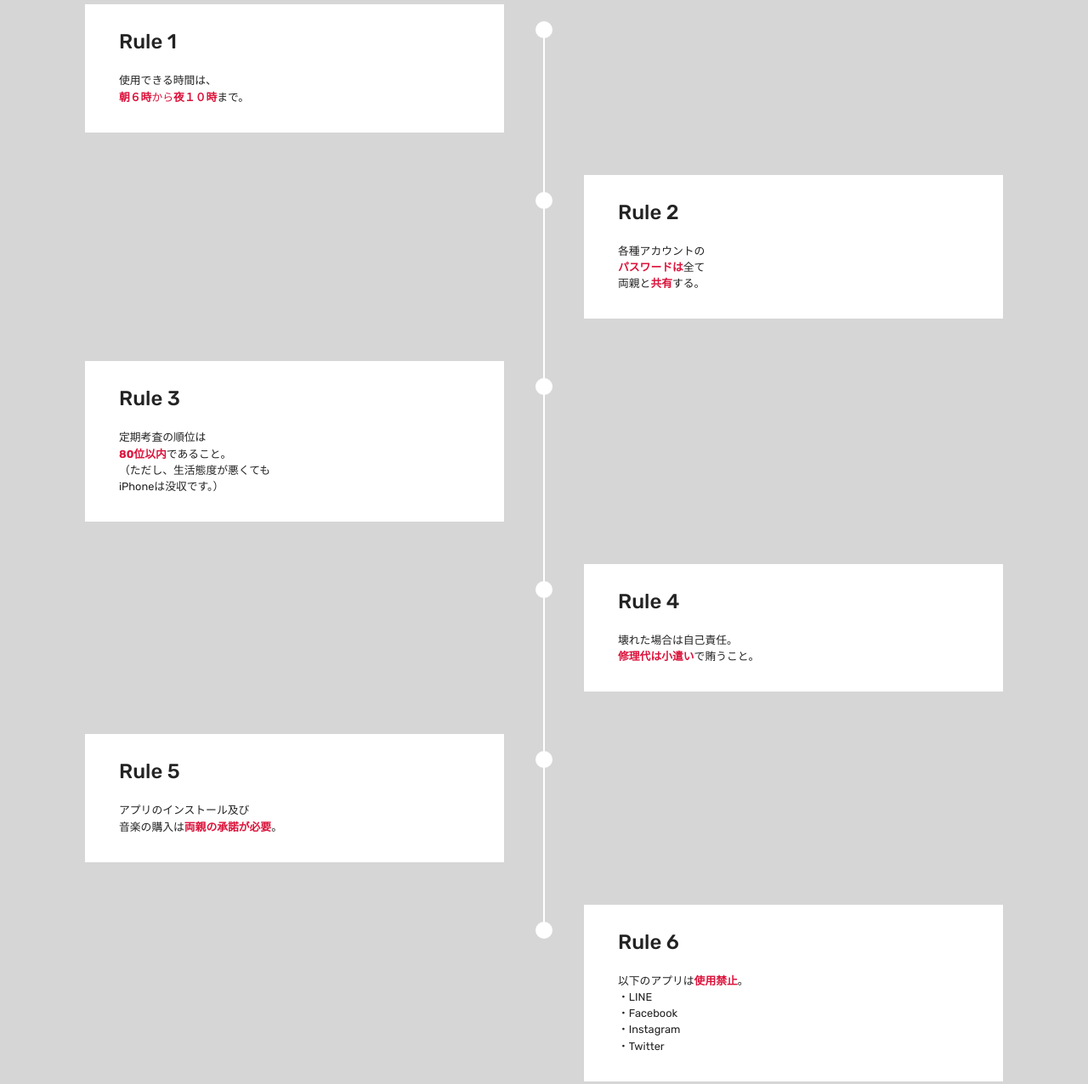
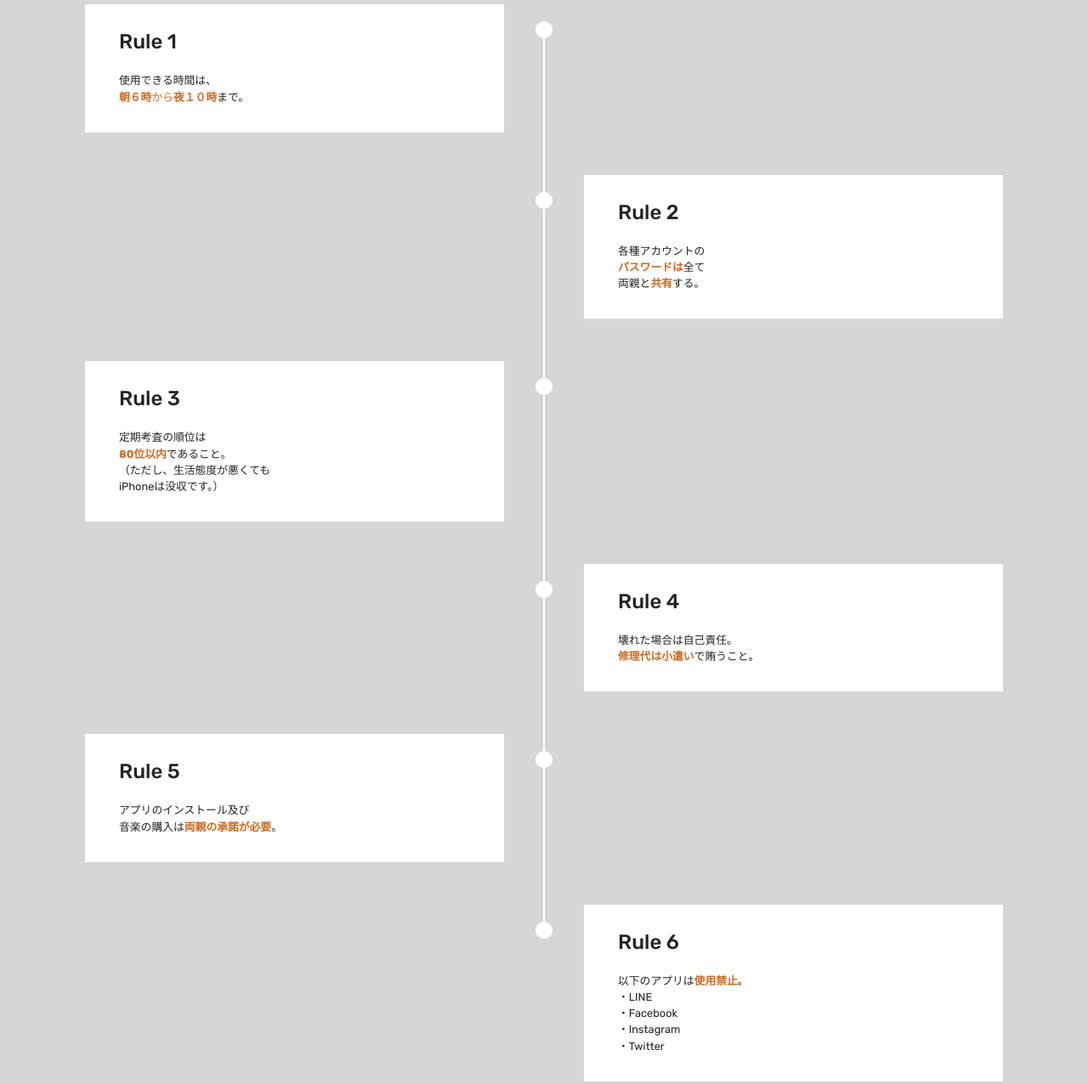
Before and after one commit to MondoGrosso/smartphone-rules, a plain HTML site: page index.html in a window 1280 px wide. Shown: the part 1911-3187 px from the top of the page at 85% size. Drawn offline with Linux system fonts and the light colour scheme; files whose address does not match are found by name.

Commit message:
201804302001-update

```diff
--- a/index.html
+++ b/index.html
@@ -95,7 +95,7 @@
             <div class="col-xs-12 col-md-6 align-right">
                 <div class="timeline-text-content">
                     <h4 class="mbr-timeline-title pb-3 mbr-fonts-style display-5">Rule 1</h4>
-                    <p class="mbr-timeline-text mbr-fonts-style display-7">使用できる時間は、<br><font color="#dc143c"><b>朝６時</b>から<b>夜１０時</b></font>まで。</p>
+                    <p class="mbr-timeline-text mbr-fonts-style display-7">使用できる時間は、<br><font color="#d2691e"><b>朝６時</b>から<b>夜１０時</b></font>まで。</p>
                  </div>
             </div>
             </div>
@@ -111,7 +111,7 @@
                     <div class="timeline-text-content">
                         <h4 class="mbr-timeline-title pb-3 mbr-fonts-style display-5">
                             Rule 2</h4>
-                        <p class="mbr-timeline-text mbr-fonts-style display-7">各種アカウントの<br><b><font color="#dc143c">パスワードは</font></b>全て<br>両親と<b><font color="#dc143c">共有</font></b>する。</p>
+                        <p class="mbr-timeline-text mbr-fonts-style display-7">各種アカウントの<br><b><font color="#d2691e">パスワードは</font></b>全て<br>両親と<b><font color="#d2691e">共有</font></b>する。</p>
                     </div>
                 </div>
             </div>
@@ -128,7 +128,7 @@
                     <div class="timeline-text-content">
                         <h4 class="mbr-timeline-title pb-3 mbr-fonts-style display-5">
                             Rule 3</h4>
-                        <p class="mbr-timeline-text mbr-fonts-style display-7">定期考査の順位は<br><font color="#dc143c"><b>80位以内</b></font>であること。<br>（ただし、生活態度が悪くても<br>iPhoneは没収です。）</p>
+                        <p class="mbr-timeline-text mbr-fonts-style display-7">定期考査の順位は<br><font color="#d2691e"><b>80位以内</b></font>であること。<br>（ただし、生活態度が悪くても<br>iPhoneは没収です。）</p>
                     </div>
                 </div>
             </div>
@@ -144,7 +144,7 @@
                     <div class="timeline-text-content">
                         <h4 class="mbr-timeline-title pb-3 mbr-fonts-style display-5">
                             Rule 4</h4>
-                        <p class="mbr-timeline-text mbr-fonts-style display-7">壊れた場合は自己責任。<br><b><font color="#dc143c">修理代は小遣い</font></b>で賄うこと。</p>
+                        <p class="mbr-timeline-text mbr-fonts-style display-7">壊れた場合は自己責任。<br><b><font color="#d2691e">修理代は小遣い</font></b>で賄うこと。</p>
                     </div>
                 </div>
             </div>
@@ -161,7 +161,7 @@
                     <div class="timeline-text-content">
                         <h4 class="mbr-timeline-title pb-3 mbr-fonts-style display-5">
                             Rule 5</h4>
-                        <p class="mbr-timeline-text mbr-fonts-style display-7">アプリのインストール及び<br>音楽の購入は<b><font color="#dc143c">両親の承諾が必要</font></b>。</p>
+                        <p class="mbr-timeline-text mbr-fonts-style display-7">アプリのインストール及び<br>音楽の購入は<b><font color="#d2691e">両親の承諾が必要</font></b>。</p>
                     </div>
                 </div>
             </div>
@@ -178,7 +178,7 @@
                     <div class="timeline-text-content">
                         <h4 class="mbr-timeline-title pb-3 mbr-fonts-style display-5">
                             Rule 6</h4>
-                        <p class="mbr-timeline-text mbr-fonts-style display-7">以下のアプリは<b><font color="#dc143c">使用禁止</font></b>。<br>・LINE<br>・Facebook<br>・Instagram<br>・Twitter</p>
+                        <p class="mbr-timeline-text mbr-fonts-style display-7">以下のアプリは<b><font color="#d2691e">使用禁止</font></b>。<br>・LINE<br>・Facebook<br>・Instagram<br>・Twitter</p>
                     </div>
                 </div>
             </div>
```
